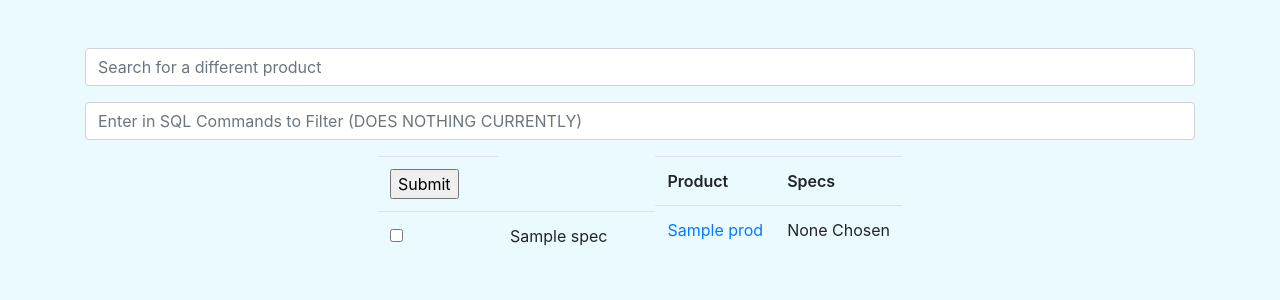
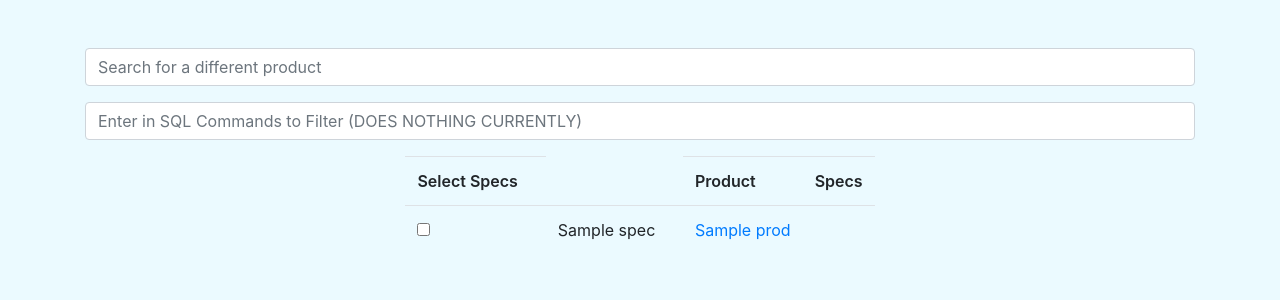
Before and after one commit to SnootierMoon/NGHackWeek, a Python web app: template templates/search.html in a window 1280 px wide. Shown: the top 300 px of the page. Run offline with Jinja, Linux system fonts and the light colour scheme; the template is opened without the code that fills it: most values are stand-ins (such as "Sample title", 1, 10 or a date in 2020); some libraries are stand-ins or nearby versions.

Commit message:
changing select

```diff
--- a/templates/search.html
+++ b/templates/search.html
@@ -65,7 +65,7 @@
         <table class="left-table">
           <thead>
             <tr>
-              <th><input type="submit" value="Submit"></th>
+              <th>Select Specs</th>
             </tr>
           </thead>
           <tbody>
@@ -94,7 +94,7 @@
             {% for prod in products %}
             <tr>
               <td><a href={{prod.url}}>{{prod.name}}</a></td>
-              <td class={{prod.url[30:]}}>None Chosen</td>
+              <td class={{prod.url[30:]}}></td>
             </tr>
             {% endfor %}
             {% else %}
```
